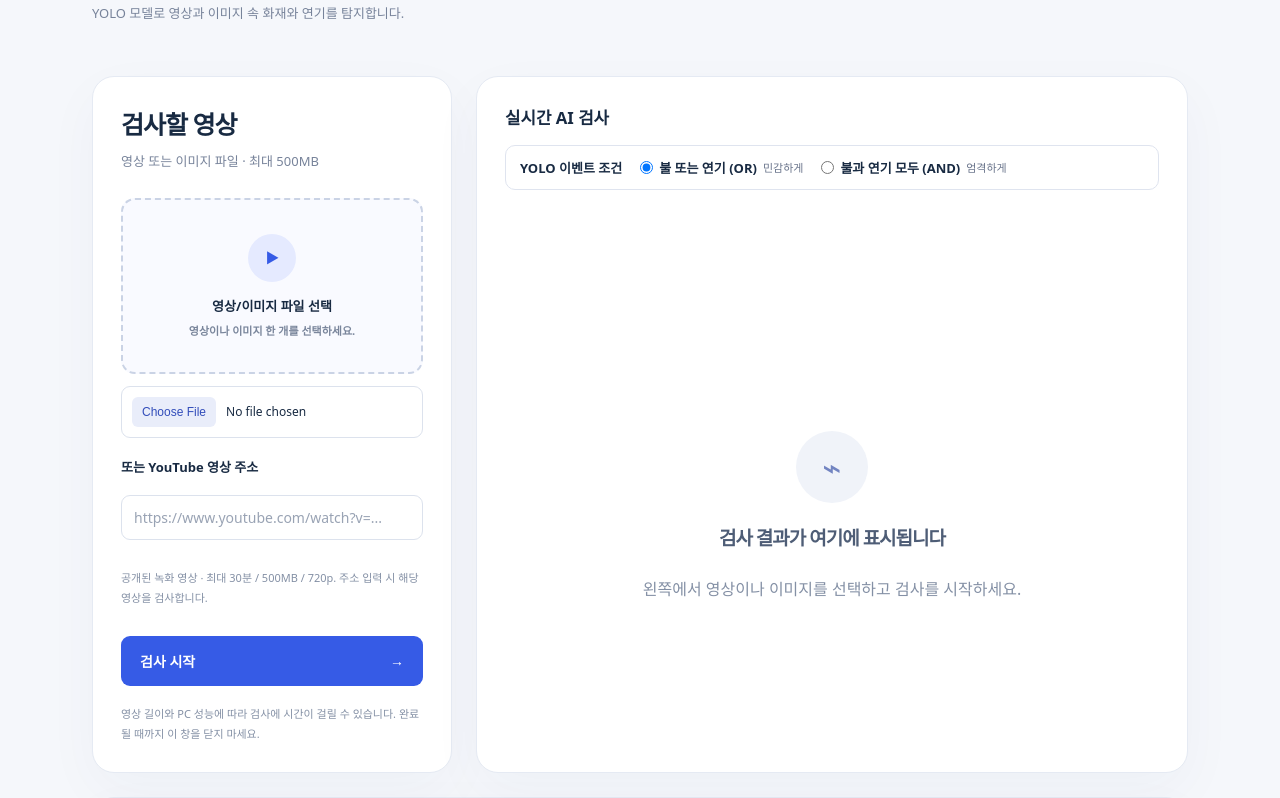
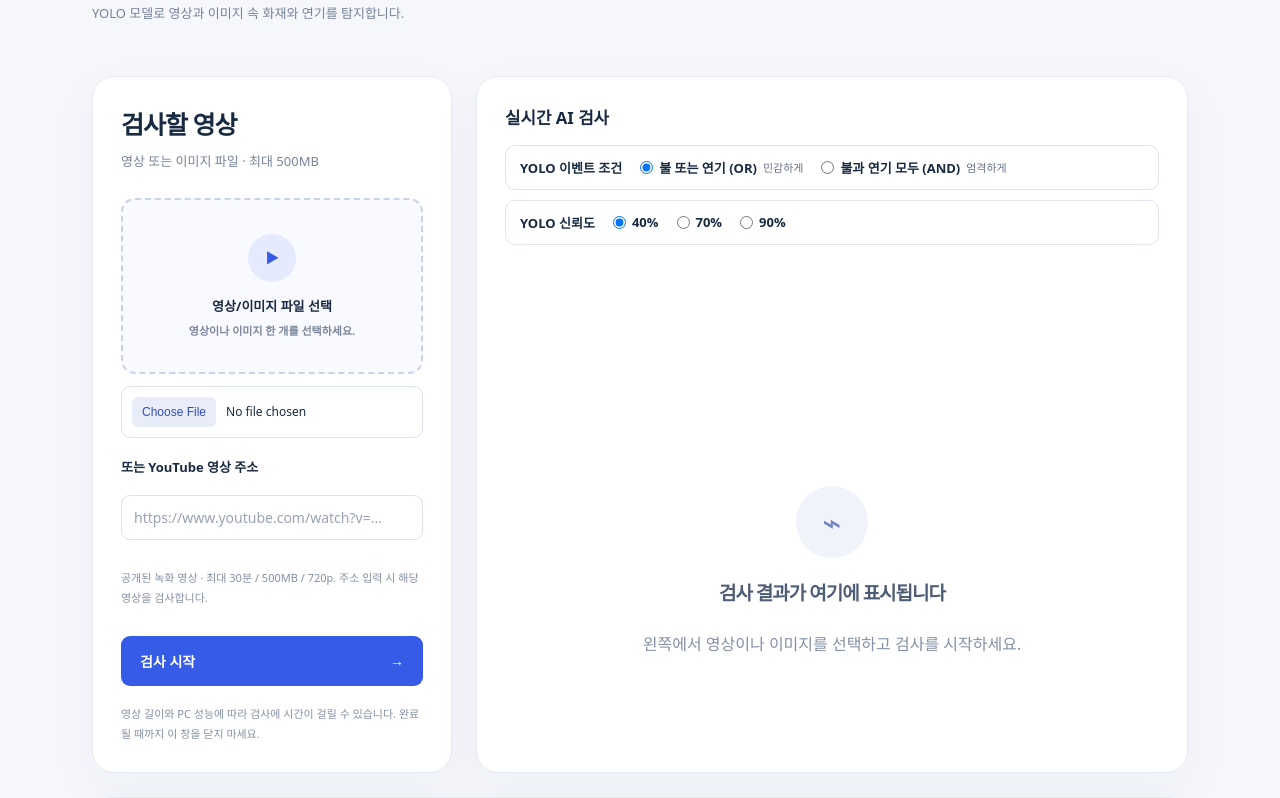
Before and after one commit to tata98286/test, a Flask app: template templates/home.html in a window 1280 px wide. Shown: the part 219-1017 px from the top of the page. Run offline with Flask 3, Linux system fonts and the light colour scheme; the template is opened without the code that fills it, so the values that code supplies are empty.

Commit message:
feat: add selectable YOLO confidence thresholds

```diff
--- a/app.py
+++ b/app.py
@@ -61,6 +61,7 @@ EVENT_END_QUIET_SECONDS = 30.0
 EVENT_LOCATION_DISTANCE = 0.20
 DINO_MODEL_PATH = Path(os.getenv('DINO_MODEL_PATH', r'C:\its\model\full_crop_gate_multilabel.pt'))
 HUMAN_VERDICTS = {'FIRE', 'FALSE_ALARM', 'UNCERTAIN'}
+YOLO_THRESHOLDS = {40, 70, 90}
 
 
 def login_required(view):
@@ -89,6 +90,16 @@ def matches_yolo_condition(detected_labels, detection_mode='or'):
     if detection_mode == 'and':
         return {'fire', 'smoke'}.issubset(detected_labels)
     return bool({'fire', 'smoke'}.intersection(detected_labels))
+
+
+def parse_yolo_threshold(form):
+    try:
+        threshold = int(form.get('yolo_threshold', '40'))
+    except (TypeError, ValueError):
+        raise ValueError('YOLO 신뢰도는 40%, 70%, 90% 중에서 선택해 주세요.')
+    if threshold not in YOLO_THRESHOLDS:
+        raise ValueError('YOLO 신뢰도는 40%, 70%, 90% 중에서 선택해 주세요.')
+    return threshold
 
 
 def parse_human_review(form):
@@ -498,7 +509,8 @@ def start_event_verification(job, candidates, center):
                  cached['vlm_answer'] if cached else None,
                   VLM_PROMPT_VERSION, VLM_PROMPT,
                   json.dumps({'prompt': VLM_PROMPT_VERSION, 'hashes': hashes,
-                              'yolo_condition': job.get('detection_mode', 'or').upper()}), json.dumps(evidence_names),
+                              'yolo_condition': job.get('detection_mode', 'or').upper(),
+                              'yolo_threshold': job.get('yolo_threshold', 40)}), json.dumps(evidence_names),
                   len(candidates), round(candidates[0]['video_second'], 3),
                   round(candidates[-1]['video_second'], 3), round(center[0], 6), round(center[1], 6),
                   round(dino_scores['fire'] * 100, 3), round(dino_scores['smoke'] * 100, 3),
@@ -576,7 +588,7 @@ def prepare_image_test_video(image_path, video_path):
         writer.release()
 
 
-def inspect_video(source_path, result_path):
+def inspect_video(source_path, result_path, confidence_threshold=0.40):
     capture = cv2.VideoCapture(str(source_path))
     if not capture.isOpened():
         raise ValueError('영상을 열 수 없습니다. 지원되는 영상 파일인지 확인하세요.')
@@ -604,7 +616,7 @@ def inspect_video(source_path, result_path):
                 if not ok:
                     break
                 result = model.predict(
-                    frame, conf=0.40, imgsz=640,
+                    frame, conf=confidence_threshold, imgsz=640,
                     classes=alert_class_ids(model), verbose=False,
                 )[0]
                 frame_has_alert = False
@@ -659,6 +671,7 @@ def generate_inspection_stream(job):
     metric_buckets = {}
     metric_started = time.perf_counter()
     metric_run_id = start_metric_run(job)
+    confidence_threshold = job.get('yolo_threshold', 40) / 100
     job['status'] = 'running'
     try:
         with _model_lock:
@@ -670,7 +683,7 @@ def generate_inspection_stream(job):
                 if not ok:
                     break
                 result = model.predict(
-                    frame, conf=0.40, imgsz=640,
+                    frame, conf=confidence_threshold, imgsz=640,
                     classes=alert_class_ids(model), verbose=False,
                 )[0]
                 frame_has_alert = False
@@ -801,6 +814,7 @@ def generate_inspection_stream(job):
         job['report'] = {
             'filename': job['original_name'],
             'detection_mode': job.get('detection_mode', 'or'),
+            'yolo_threshold': job.get('yolo_threshold', 40),
             'source_url': job.get('source_url'),
             'processed_frames': processed_frames,
             'total_frames': total_frames,
@@ -940,6 +954,11 @@ def inspect():
     detection_mode = request.form.get('detection_mode', 'or').lower()
     if detection_mode not in {'or', 'and'}:
         abort(400)
+    try:
+        yolo_threshold = parse_yolo_threshold(request.form)
+    except ValueError as exc:
+        flash(str(exc))
+        return redirect(url_for('home'))
     upload = None
     source_type = None
     if source_url:
@@ -989,6 +1008,7 @@ def inspect():
         'original_name': 'YouTube 영상' if source_url else Path(upload.filename).name,
         'source_type': source_type,
         'detection_mode': detection_mode,
+        'yolo_threshold': yolo_threshold,
         'source_url': source_url or None,
         'vlm_events': {},
         'status': 'downloading' if source_url else 'pending',
@@ -1006,7 +1026,8 @@ def inspect():
     if source_url:
         (RESULT_DIR / f'{token}_source.json').write_text(
             json.dumps({'source_url': source_url, 'job_token': token,
-                        'yolo_condition': detection_mode.upper()}, ensure_ascii=False), encoding='utf-8')
+                        'yolo_condition': detection_mode.upper(),
+                        'yolo_threshold': yolo_threshold}, ensure_ascii=False), encoding='utf-8')
         threading.Thread(target=download_youtube, args=(inspection_jobs[token], RESULT_DIR), daemon=True).start()
     session.pop('last_report', None)
     session['active_job'] = token
--- a/static/inspection.css
+++ b/static/inspection.css
@@ -68,6 +68,10 @@
 
 .condition-picker.disabled {
   opacity: .72;
+}
+
+.threshold-picker {
+  margin-top: -6px;
 }
 
 .condition-picker > strong {
--- a/templates/home.html
+++ b/templates/home.html
@@ -26,6 +26,12 @@
         <label><input form="inspection-form" type="radio" name="detection_mode" value="or" {% if not job_token or current_job.detection_mode != 'and' %}checked{% endif %} {% if job_token %}disabled{% endif %}> 불 또는 연기 (OR) <small>민감하게</small></label>
         <label><input form="inspection-form" type="radio" name="detection_mode" value="and" {% if job_token and current_job.detection_mode == 'and' %}checked{% endif %} {% if job_token %}disabled{% endif %}> 불과 연기 모두 (AND) <small>엄격하게</small></label>
       </div>
+      <div class="condition-picker threshold-picker{% if job_token %} disabled{% endif %}">
+        <strong>YOLO 신뢰도</strong>
+        {% for threshold in (40, 70, 90) %}
+        <label><input form="inspection-form" type="radio" name="yolo_threshold" value="{{ threshold }}" {% if (job_token and current_job.yolo_threshold == threshold) or (not job_token and threshold == 40) %}checked{% endif %} {% if job_token %}disabled{% endif %}> {{ threshold }}%</label>
+        {% endfor %}
+      </div>
       {% if job_token %}
       <div class="live-head"><div><span class="live-dot"></span><strong>검사 중</strong></div><div class="live-actions"><strong id="live-progress">0%</strong><form id="stop-inspection-form" method="post" action="{{ url_for('inspection_stop', token=job_token) }}"><input type="hidden" name="csrf_token" value="{{ session['csrf_token'] }}"><button id="stop-inspection-button" class="stop-button" type="submit">여기까지 검사 종료</button></form></div></div>
       <div class="live-video"><img id="live-image" {% if current_job.status == 'pending' %}src="{{ url_for('inspection_stream', token=job_token) }}"{% endif %} alt="YOLO 실시간 화재 탐지 화면"></div>
@@ -37,7 +43,7 @@
       <p class="processing-note">VLM 판정은 응답 도착 시점부터 표시됩니다. 마지막 1초는 최종 판정 확인용 정지 화면입니다.</p>
       {% if report.stopped_early %}<div class="notice">사용자가 검사를 종료했습니다. 종료 지점까지의 결과입니다.</div>{% endif %}
       <div class="result-title"><div><span class="status {{ 'danger' if report.has_alert else 'safe' }}">{{ '화재·연기 감지' if report.has_alert else '이상 없음' }}</span><h2>검사 결과</h2></div><strong class="confidence">{{ report.max_alert_confidence }}%<small>최고 감지 신뢰도</small></strong></div>
-      <p class="processing-note">YOLO 조건: {{ '불과 연기 모두 (AND)' if report.detection_mode == 'and' else '불 또는 연기 (OR)' }}</p>
+      <p class="processing-note">YOLO 조건: {{ '불과 연기 모두 (AND)' if report.detection_mode == 'and' else '불 또는 연기 (OR)' }} · 신뢰도 {{ report.yolo_threshold or 40 }}%</p>
       <p class="confidence-help">영상 전체에서 AI가 불 또는 연기라고 가장 확실하게 판단한 탐지 결과입니다. 실제 화재 확률을 뜻하지는 않습니다.</p>
       <video controls preload="metadata" src="{{ url_for('inspection_result', filename=report.result_name) }}">결과 영상을 재생할 수 없습니다.</video>
       {% if report.evidence_names %}<div class="evidence-grid">{% for image_name in report.evidence_names %}<figure><img src="{{ url_for('inspection_result', filename=image_name) }}" alt="VLM 판단용 주요 장면 {{ loop.index }}"><figcaption>주요 장면 {{ loop.index }}</figcaption></figure>{% endfor %}</div>{% endif %}
```
Also changed, not shown: PROJECT_SUMMARY.md (+8 -2 lines), tests/test_video_features.py (+11 -1 lines).
